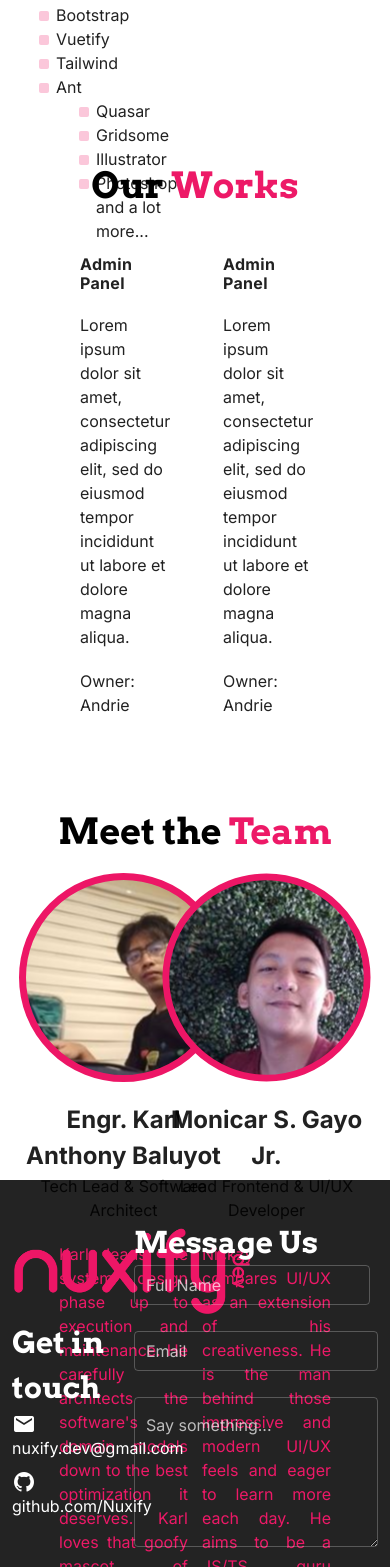
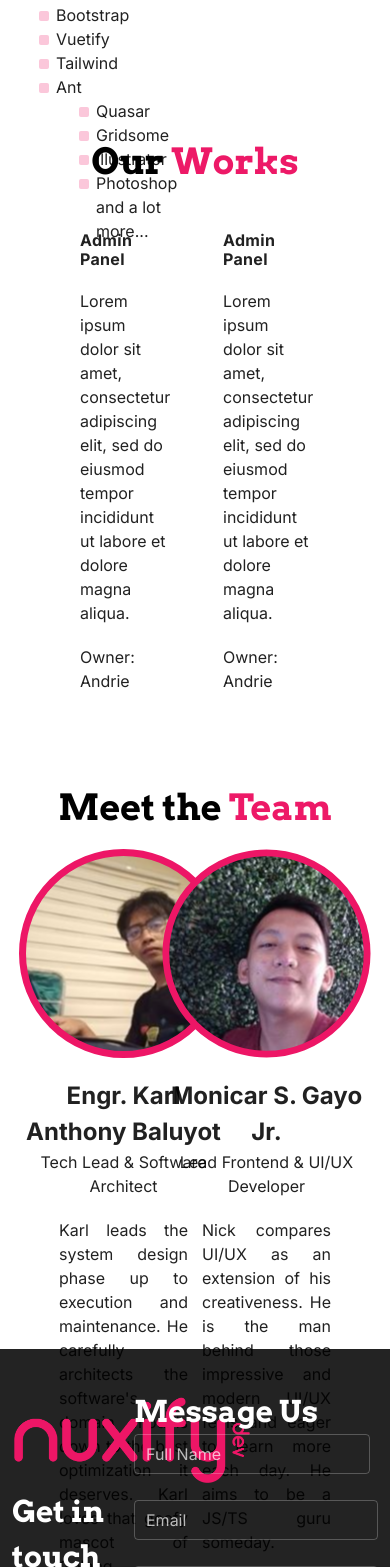
Before and after one commit to Nuxify/nuxify.github.io, a Nuxt app: page / in a window 390 px wide. Shown: the part 2461-4028 px from the top of the page. Built offline with nearby package versions, Linux system fonts and the light colour scheme.

Commit message:
responsive fix

```diff
--- a/components/team/Team.vue
+++ b/components/team/Team.vue
@@ -16,7 +16,7 @@
               <span class="d-block">
                 Tech Lead & Software Architect
               </span>
-              <span class="nuxify--text mt-5 mx-10 d-block text-justify">
+              <span class="mt-5 mx-10 d-block text-justify">
                 Karl leads the system design phase up to execution and
                 maintenance. He carefully architects the software's domain
                 models down to the best optimization it deserves. Karl loves
@@ -37,8 +37,8 @@
               <span class="d-block">
                 Lead Frontend & UI/UX Developer
               </span>
-              <span class="nuxify--text mt-5 mx-10 d-block text-justify">
-                Nickzy compares UI/UX as an extension of his creativeness. He is
+              <span class="mt-5 mx-10 d-block text-justify">
+                Nick compares UI/UX as an extension of his creativeness. He is
                 the man behind those impressive and modern UI/UX feels and eager
                 to learn more each day. He aims to be a JS/TS guru someday.
               </span>
--- a/pages/index.vue
+++ b/pages/index.vue
@@ -10,8 +10,7 @@
     </div>
     <Maintainability />
     <Modern />
-    <div class="indexFile__worksteam">
-      <v-container></v-container>
+    <div id="Works" class="indexFile__worksteam">
       <Works />
       <Team />
     </div>
@@ -40,7 +39,7 @@ export default {
 
 <style scoped>
 .indexFile__worksteam {
-  height: 120vh;
+  height: 140vh;
 }
 .indexFile__container--header {
   height: 100vh;
```
